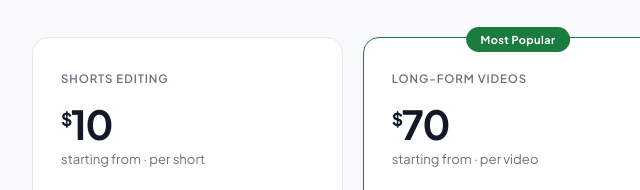
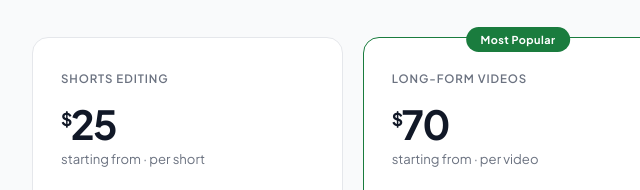
Before and after one commit to CloverCut/CloverCut, a plain HTML site: page index.html in a window 1280 px wide. Shown: the part 4284-4474 px from the top of the page, 122-762 px from the left. Drawn offline with Linux system fonts and the light colour scheme.

Commit message:
Update index.html

```diff
--- a/index.html
+++ b/index.html
@@ -1006,7 +1006,7 @@ footer {
 
         <div class="price">
           <div class="price-tier">Shorts Editing</div>
-          <div class="price-amount"><sup>$</sup>10</div>
+          <div class="price-amount"><sup>$</sup>25</div>
           <div class="price-per">starting from · per short</div>
           <ul class="price-list">
             <li><span class="chk"><svg width="9" height="9" viewBox="0 0 10 10" fill="none" stroke-width="2" stroke-linecap="round" stroke-linejoin="round"><polyline points="1.5 5 4 7.5 8.5 2.5"/></svg></span>YouTube Shorts &amp; Reels</li>
```
